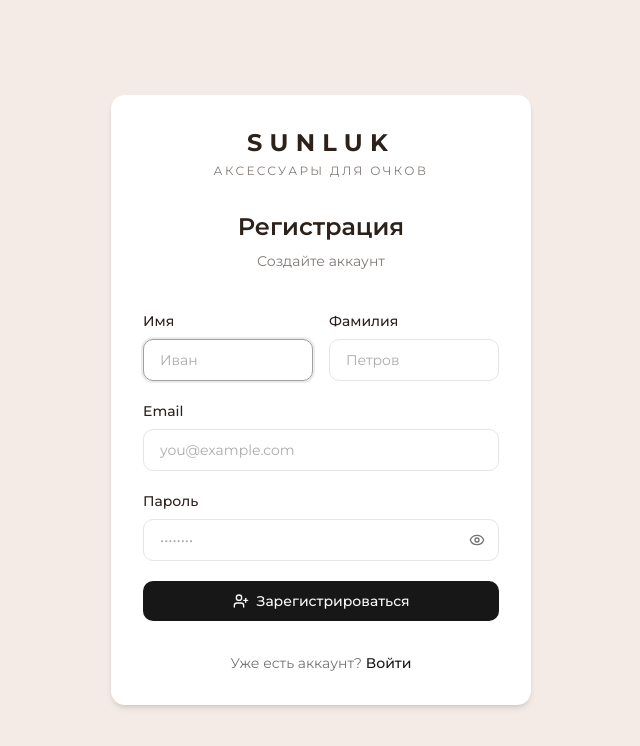
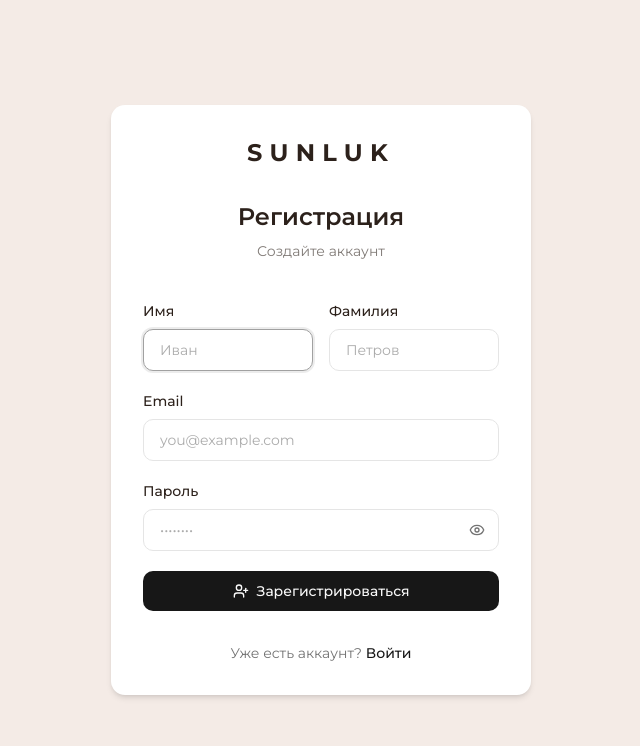
Before and after one commit to AtoshaKartosha/sunluk, a Next.js app in the folder storefront/: page /register in a window 1280 px wide. Shown: the top 746 px of the page, without its empty margins (319-959 px from the left). Built offline with nearby package versions, Linux system fonts and the light colour scheme; no server answers.

Commit message:
chore(cabinet): remove brand subtitle from register page

```diff
--- a/storefront/src/app/register/page.tsx
+++ b/storefront/src/app/register/page.tsx
@@ -151,9 +151,6 @@ export default function RegisterPage() {
           >
             SUNLUK
           </Link>
-          <p className="mt-1 text-xs tracking-[0.2em] text-[#2c211b]/60">
-            АКСЕССУАРЫ ДЛЯ ОЧКОВ
-          </p>
           <h1 className="mt-8 text-2xl font-semibold text-[#2c211b]">
             {T.title}
           </h1>
```
